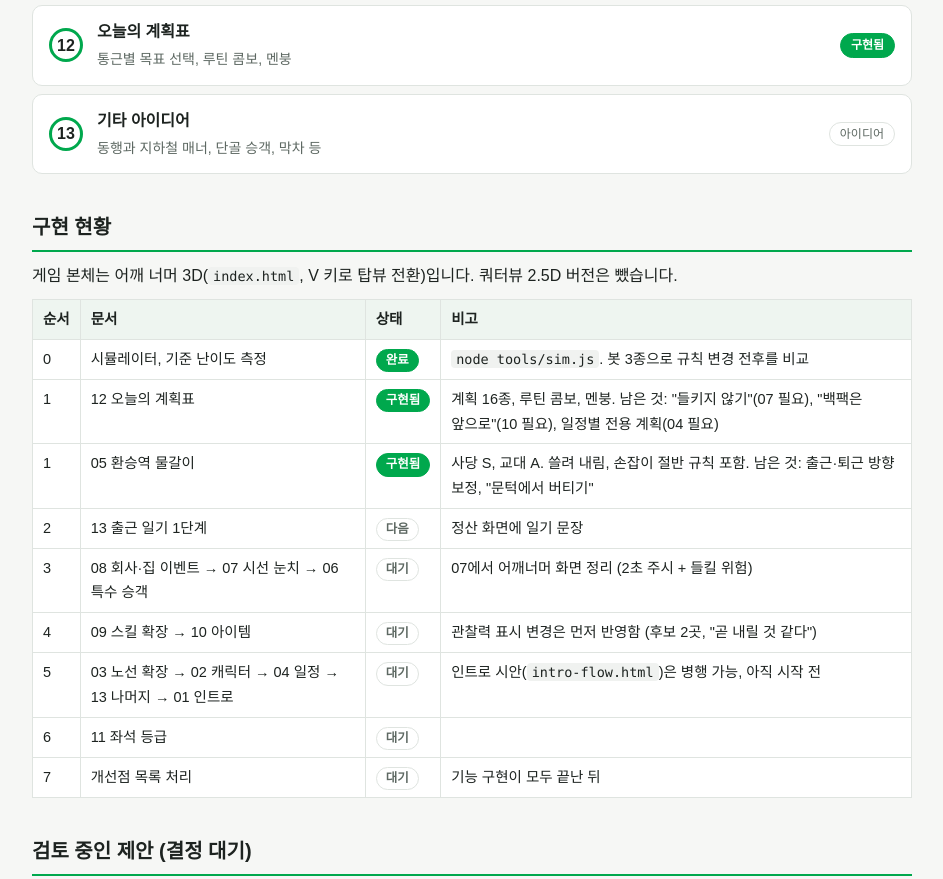
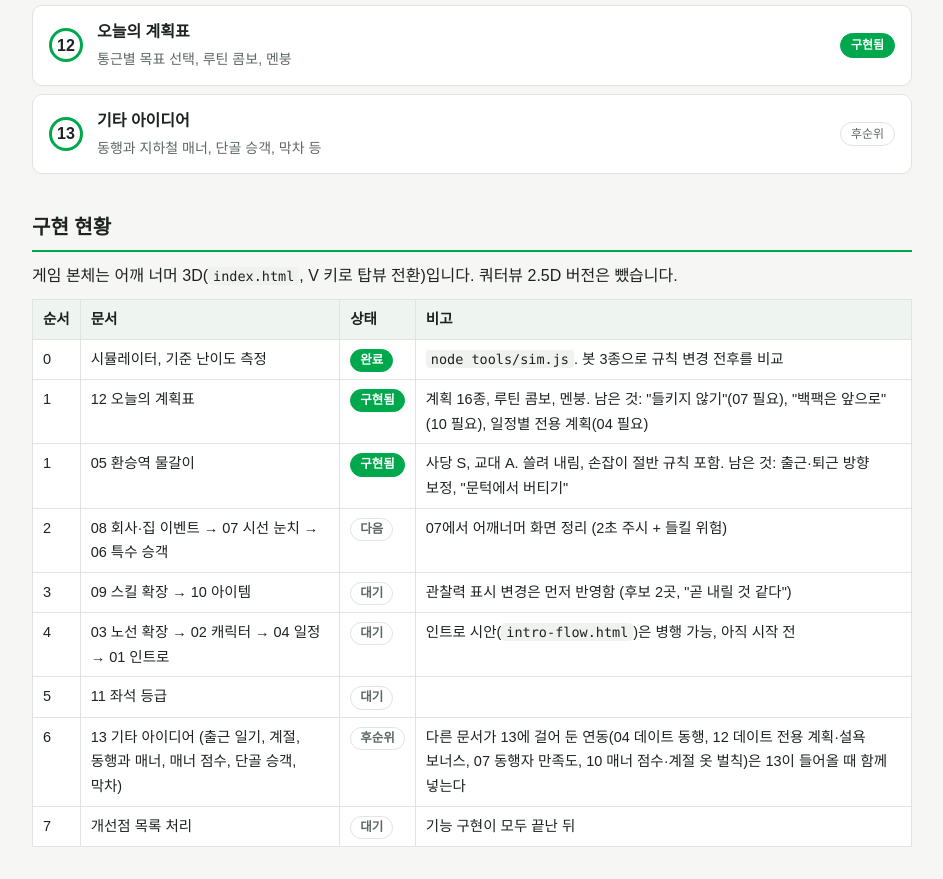
Before and after one commit to herothgf-cell/subway, a plain HTML site: page plan/v1/index.html in a window 1280 px wide. Shown: the part 1231-2110 px from the top of the page, without its empty margins (168-1111 px from the left). Drawn offline with Linux system fonts and the light colour scheme.

Commit message:
기획서: 13 기타 아이디어를 후순위로, 다음 작업은 08 회사·집 이벤트
Co-Authored-By: Claude Fable 5.2 <noreply@anthropic.com>

```diff
--- a/plan/v1/index.html
+++ b/plan/v1/index.html
@@ -49,7 +49,7 @@ nav.foot{display:flex;justify-content:space-between;gap:12px;margin-top:48px;pad
 <a href="10_item_v1.html"><span class="num">10</span><span><b>아이템</b><span class="d">가방·옷·신발·소지품 장착과 입수</span></span><span class="tag">신규</span></a>
 <a href="11_seat_grade_v1.html"><span class="num">11</span><span><b>좌석 등급</b><span class="d">자리와 입석 위치의 등급</span></span><span class="tag">후순위</span></a>
 <a href="12_daily_plan_v1.html"><span class="num">12</span><span><b>오늘의 계획표</b><span class="d">통근별 목표 선택, 루틴 콤보, 멘붕</span></span><span class="tag ok">구현됨</span></a>
-<a href="13_misc_ideas_v1.html"><span class="num">13</span><span><b>기타 아이디어</b><span class="d">동행과 지하철 매너, 단골 승객, 막차 등</span></span><span class="tag">아이디어</span></a></div>
+<a href="13_misc_ideas_v1.html"><span class="num">13</span><span><b>기타 아이디어</b><span class="d">동행과 지하철 매너, 단골 승객, 막차 등</span></span><span class="tag">후순위</span></a></div>
 <h2>구현 현황</h2>
 <p>게임 본체는 어깨 너머 3D(<code>index.html</code>, V 키로 탑뷰 전환)입니다. 쿼터뷰 2.5D 버전은 뺐습니다.</p>
 <div class="tw"><table>
@@ -57,11 +57,11 @@ nav.foot{display:flex;justify-content:space-between;gap:12px;margin-top:48px;pad
 <tr><td>0</td><td>시뮬레이터, 기준 난이도 측정</td><td><span class="st ok">완료</span></td><td><code>node tools/sim.js</code>. 봇 3종으로 규칙 변경 전후를 비교</td></tr>
 <tr><td>1</td><td>12 오늘의 계획표</td><td><span class="st ok">구현됨</span></td><td>계획 16종, 루틴 콤보, 멘붕. 남은 것: "들키지 않기"(07 필요), "백팩은 앞으로"(10 필요), 일정별 전용 계획(04 필요)</td></tr>
 <tr><td>1</td><td>05 환승역 물갈이</td><td><span class="st ok">구현됨</span></td><td>사당 S, 교대 A. 쓸려 내림, 손잡이 절반 규칙 포함. 남은 것: 출근·퇴근 방향 보정, "문턱에서 버티기"</td></tr>
-<tr><td>2</td><td>13 출근 일기 1단계</td><td><span class="st wait">다음</span></td><td>정산 화면에 일기 문장</td></tr>
-<tr><td>3</td><td>08 회사·집 이벤트 → 07 시선 눈치 → 06 특수 승객</td><td><span class="st wait">대기</span></td><td>07에서 어깨너머 화면 정리 (2초 주시 + 들킬 위험)</td></tr>
-<tr><td>4</td><td>09 스킬 확장 → 10 아이템</td><td><span class="st wait">대기</span></td><td>관찰력 표시 변경은 먼저 반영함 (후보 2곳, "곧 내릴 것 같다")</td></tr>
-<tr><td>5</td><td>03 노선 확장 → 02 캐릭터 → 04 일정 → 13 나머지 → 01 인트로</td><td><span class="st wait">대기</span></td><td>인트로 시안(<code>intro-flow.html</code>)은 병행 가능, 아직 시작 전</td></tr>
-<tr><td>6</td><td>11 좌석 등급</td><td><span class="st wait">대기</span></td><td></td></tr>
+<tr><td>2</td><td>08 회사·집 이벤트 → 07 시선 눈치 → 06 특수 승객</td><td><span class="st wait">다음</span></td><td>07에서 어깨너머 화면 정리 (2초 주시 + 들킬 위험)</td></tr>
+<tr><td>3</td><td>09 스킬 확장 → 10 아이템</td><td><span class="st wait">대기</span></td><td>관찰력 표시 변경은 먼저 반영함 (후보 2곳, "곧 내릴 것 같다")</td></tr>
+<tr><td>4</td><td>03 노선 확장 → 02 캐릭터 → 04 일정 → 01 인트로</td><td><span class="st wait">대기</span></td><td>인트로 시안(<code>intro-flow.html</code>)은 병행 가능, 아직 시작 전</td></tr>
+<tr><td>5</td><td>11 좌석 등급</td><td><span class="st wait">대기</span></td><td></td></tr>
+<tr><td>6</td><td>13 기타 아이디어 (출근 일기, 계절, 동행과 매너, 매너 점수, 단골 승객, 막차)</td><td><span class="st wait">후순위</span></td><td>다른 문서가 13에 걸어 둔 연동(04 데이트 동행, 12 데이트 전용 계획·설욕 보너스, 07 동행자 만족도, 10 매너 점수·계절 옷 벌칙)은 13이 들어올 때 함께 넣는다</td></tr>
 <tr><td>7</td><td>개선점 목록 처리</td><td><span class="st wait">대기</span></td><td>기능 구현이 모두 끝난 뒤</td></tr>
 </table></div>
 
@@ -99,6 +99,7 @@ nav.foot{display:flex;justify-content:space-between;gap:12px;margin-top:48px;pad
 <tr><td>2026-11-24</td><td>v1 초안 작성</td></tr>
 <tr><td>2026-11-24</td><td>미결 사항 결정 방식 추가 / 01 인트로: 시안 흐름 선행 / 02 캐릭터: 균형 적용 범위 검토 / 13 기타: 출근 일기·계절 상세화</td></tr>
 <tr><td>2026-11-24</td><td>12·05 미결 사항 결정과 구현(계획표, 환승역 물갈이, 쓸려 내림, 멘붕). 게임 본체를 3D로 전환. 이 문서에 구현 현황, 검토 중인 제안, 개선점 목록을 추가해 한 장에서 관리</td></tr>
+<tr><td>2026-11-24</td><td>13 기타 아이디어 전체를 후순위로 미룸 (출근 일기 1단계 포함). 다음 작업은 08 회사·집 이벤트</td></tr>
 <tr><td>2026-11-24</td><td>관찰력: 하차역을 직접 알려 주지 않도록 변경 (후보 2곳 표시, 남은 정거장 수 제거, 환승 검색 유형 우선 지정 제거). 09·05 반영</td></tr>
 <tr><td>2026-11-24</td><td>능력치 "버티기" 신설(6종): 사람에게 떠밀리는 것은 균형이 아닌 버티기가 담당. 손잡이는 균형 쪽은 완전히, 버티기 쪽은 절반만 막음. 02·05·06·09 반영, 캐릭터 수치 재조정</td></tr>
 </table></div>
```
Also changed, not shown: 1 other file.
